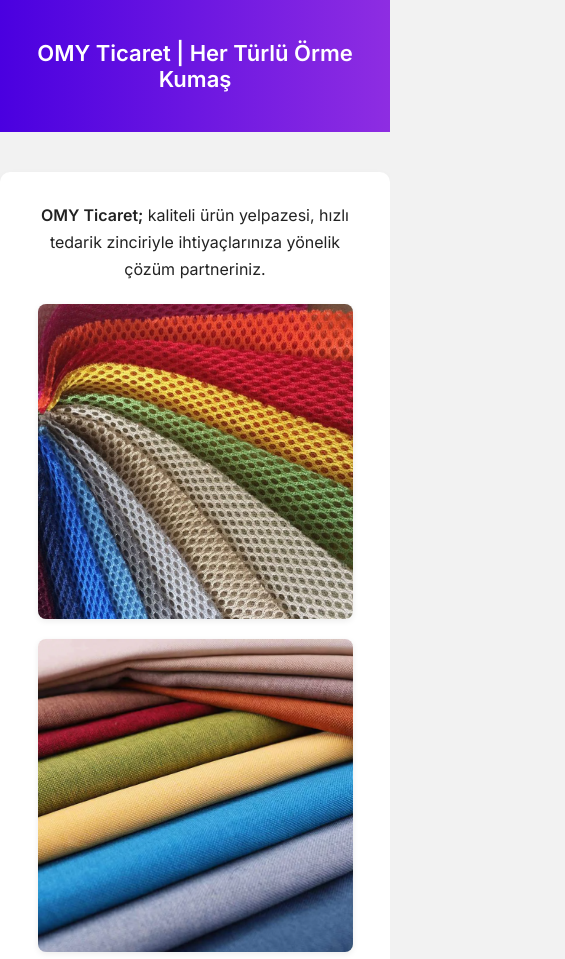
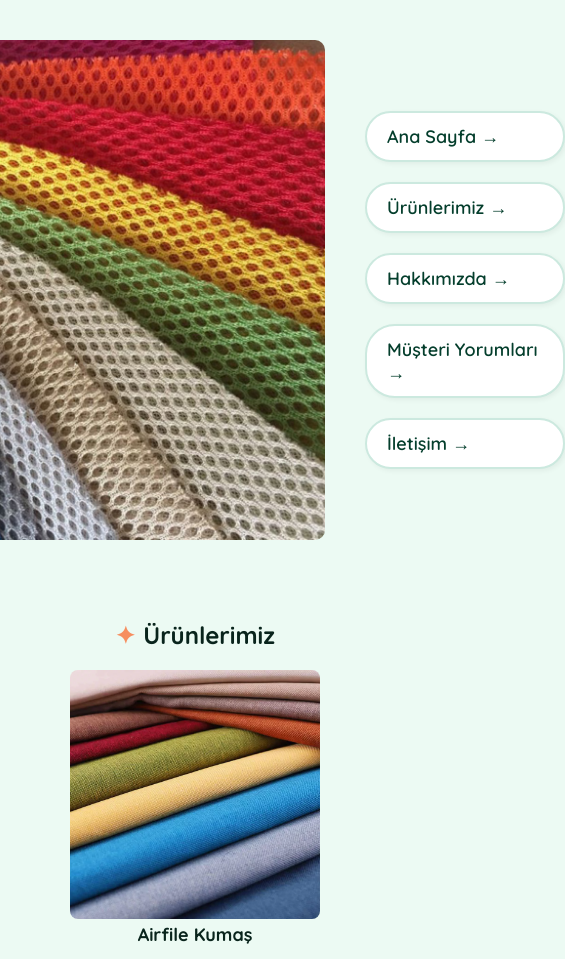
Before and after one commit to Omytic/omytic, a plain HTML site: page index.html in a window 390 px wide. Shown: the top 959 px of the page, 565 px wide, since content can reach past the window. Drawn offline with Linux system fonts and the light colour scheme.

Commit message:
Update index.html

```diff
--- a/index.html
+++ b/index.html
@@ -4,82 +4,157 @@
   <meta charset="UTF-8">
   <meta name="viewport" content="width=device-width, initial-scale=1.0">
   <title>OMY Ticaret | Her Türlü Örme Kumaş</title>
-  <link href="https://fonts.googleapis.com/css2?family=Inter:wght@400;600&display=swap" rel="stylesheet">
+  <link href="https://fonts.googleapis.com/css2?family=Quicksand:wght@400;600;700&display=swap" rel="stylesheet">
   <style>
     * {
       box-sizing: border-box;
       margin: 0;
       padding: 0;
+      scroll-behavior: smooth;
     }
     body {
-      font-family: 'Inter', sans-serif;
-      background-color: #f2f2f2;
-      color: #222;
+      font-family: 'Quicksand', sans-serif;
+      background-color: #ecfaf3;
+      color: #09241c;
     }
-    header {
-      background: linear-gradient(to right, #4a00e0, #8e2de2);
-      color: white;
+    .hero {
+      display: flex;
+      justify-content: center;
+      align-items: center;
+      gap: 40px;
+      padding: 40px;
+    }
+    .hero img {
+      max-width: 500px;
+      border-radius: 10px;
+    }
+    .menu {
+      display: flex;
+      flex-direction: column;
+      gap: 20px;
+    }
+    .menu a {
+      text-decoration: none;
+      background-color: white;
+      border: 2px solid #cce9df;
+      padding: 12px 20px;
+      border-radius: 30px;
+      font-size: 18px;
+      font-weight: 600;
+      color: #043e2c;
+      display: flex;
+      align-items: center;
+      justify-content: space-between;
+      width: 200px;
+      box-shadow: 2px 2px 5px rgba(0,0,0,0.05);
+    }
+    .menu a:hover {
+      background-color: #d6f2e7;
+    }
+    .section {
       padding: 40px 20px;
       text-align: center;
     }
-    header h1 {
-      font-size: 28px;
+    .section h2 {
+      font-size: 24px;
+      margin-bottom: 20px;
+      position: relative;
     }
-    .container {
-      max-width: 1000px;
-      margin: 40px auto;
-      padding: 0 20px;
-      background-color: #fff;
+    .section h2::before {
+      content: '✦';
+      margin-right: 8px;
+      color: #f68e5f;
+    }
+    .section p, .section li {
+      font-size: 18px;
+      margin-bottom: 10px;
+    }
+    .products {
+      display: flex;
+      justify-content: center;
+      gap: 40px;
+      flex-wrap: wrap;
+    }
+    .products img {
+      width: 250px;
+      height: auto;
+      border-radius: 8px;
+    }
+    .review-grid {
+      display: grid;
+      grid-template-columns: 1fr 1fr;
+      gap: 30px;
+      max-width: 900px;
+      margin: auto;
+    }
+    .review {
+      background: #fff;
+      padding: 20px;
       border-radius: 10px;
-      box-shadow: 0 4px 10px rgba(0,0,0,0.05);
+      box-shadow: 0 2px 5px rgba(0,0,0,0.05);
+      font-size: 16px;
     }
-    .container p {
-      font-size: 18px;
-      padding: 30px 20px 0 20px;
-      line-height: 1.7;
+    .contact {
       text-align: center;
     }
-    .container img {
-      display: block;
-      width: 90%;
-      max-width: 800px;
-      margin: 20px auto;
-      border-radius: 8px;
-      box-shadow: 0 2px 6px rgba(0,0,0,0.08);
+    .contact p {
+      font-size: 20px;
+      font-style: italic;
+      margin-bottom: 30px;
     }
-    footer {
-      background-color: #444;
-      color: #eee;
-      text-align: center;
-      padding: 20px;
-      font-size: 15px;
-      margin-top: 60px;
+    .contact div {
+      margin-bottom: 15px;
     }
-    @media (max-width: 600px) {
-      header h1 {
-        font-size: 22px;
-      }
-      .container p {
-        font-size: 16px;
-      }
+    .contact strong {
+      font-size: 22px;
     }
   </style>
 </head>
 <body>
-  <header>
-    <h1>OMY Ticaret | Her Türlü Örme Kumaş</h1>
-  </header>
+  <section class="hero">
+    <img src="hero.jpg" alt="OMY Kumaş">
+    <div class="menu">
+      <a href="#home">Ana Sayfa →</a>
+      <a href="#products">Ürünlerimiz →</a>
+      <a href="#about">Hakkımızda →</a>
+      <a href="#reviews">Müşteri Yorumları →</a>
+      <a href="#contact">İletişim →</a>
+    </div>
+  </section>
 
-  <div class="container">
-    <p><strong>OMY Ticaret;</strong> kaliteli ürün yelpazesi, hızlı tedarik zinciriyle ihtiyaçlarınıza yönelik çözüm partneriniz.</p>
+  <section id="products" class="section">
+    <h2>Ürünlerimiz</h2>
+    <div class="products">
+      <div><img src="airfile.jpg" alt="Airfile Kumaş"><p><strong>Airfile Kumaş</strong></p></div>
+      <div><img src="alcantara.jpg" alt="Alcantara Kumaş"><p><strong>Alcantara Kumaş</strong></p></div>
+      <div><img src="welsoft.jpg" alt="Welsoft Kumaş"><p><strong>Welsoft Kumaş</strong></p></div>
+    </div>
+  </section>
 
-    <img src="63d402ea6fc3c-63d402ea7bf4f.jpg" alt="Kumaş rulo 1">
-    <img src="Screenshot 2025-06-14 153910.png" alt="Kumaş rulo 2">
-    <img src="welsoft-kumas-nedir-21-blog.png" alt="Kumaş rulo 3">
-  </div>
+  <section id="about" class="section">
+    <h2>Hakkımızda</h2>
+    <p>OMY Ticaret; kaliteli ürün yelpazesi ve hızlı tedarik zinciriyle, müşterilerinin ihtiyaçlarına özel çözümler sunan güvenilir bir iş ortağıdır.<br>
+    İlk günden bu yana, gelişmelerle kendini sürekli yenileyen firmamız, yılların verdiği tecrübe ve uzman kadrosuyla kumaş alanında fark yaratmaktadır.</p>
+    <p>Ürünlerimiz, kalite, estetik ve dayanıklılığı bir arada sunma amacıyla, özenle seçilmekte; siz müşterilerimizin ihtiyacı olan ürünü en kısa sürede, en doğru şekilde temin edebilmek için hem üretim hem de lojistik süreçlerinde etkin çözümler geliştirmekteyiz.</p>
+    <p>OMY Ticaret olarak sadece mal alım-satımı değil; güven, istikrar ve memnuniyet inşa etme amacıyla yola çıkıyoruz.</p>
+    <p><strong>OMY Ticaret olarak, sadece kumaş değil; kalite, hız ve güven sunuyoruz.</strong></p>
+  </section>
 
-  <footer>
-    İletisim: info@omytic.com | +90 553 588 69 36
-  </footer>
+  <section id="reviews" class="section">
+    <h2>Müşteri Yorumları</h2>
+    <div class="review-grid">
+      <div class="review">"Yıllardır farklı yerlerden kumaş tedarik ettik ama OMY Ticaret kadar düzenli, ilgili ve kaliteli hizmet sunanına rastlamadık. Kargolarının hızı bizi çok etkiledi."<br><em>– Cansu D.</em></div>
+      <div class="review">"OMY Ticaret ile çalışmaya başladığımızdan beri temin süreçlerimiz hızlandı, kalite standardımız yükseldi. Tedarikte istikrar sağladık. Müşteri temsilcilerinden çok memnunuz."<br><em>– Recep B. K.</em></div>
+      <div class="review">"Siparişim zamanında ve eksiksiz geldi. Kumaş kalitesi gerçekten çok iyi. İlginiz ve emeğiniz için teşekkür ederim."<br><em>– Hakan Y.</em></div>
+      <div class="review">"İlk siparişi verirken açıkçası biraz tereddüt ettim. Ancak gelen kumaşın kalitesini görünce bütün endişem kayboldu. Hem telefonla hem de maille detaylı bilgilendirme yapılması bana güven verdi. Şimdi çevremdeki birkaç üretici arkadaşımı da yönlendirdim."<br><em>– Murat S.</em></div>
+    </div>
+  </section>
+
+  <section id="contact" class="section contact">
+    <h2>İletişim</h2>
+    <p>Sipariş, Soru ve Önerileriniz için bize ulaşın.</p>
+    <div><strong>✉ info@omytic.com</strong></div>
+    <div><strong>☎ +90 553 588 69 36</strong></div>
+  </section>
 </body>
 </html>
```
